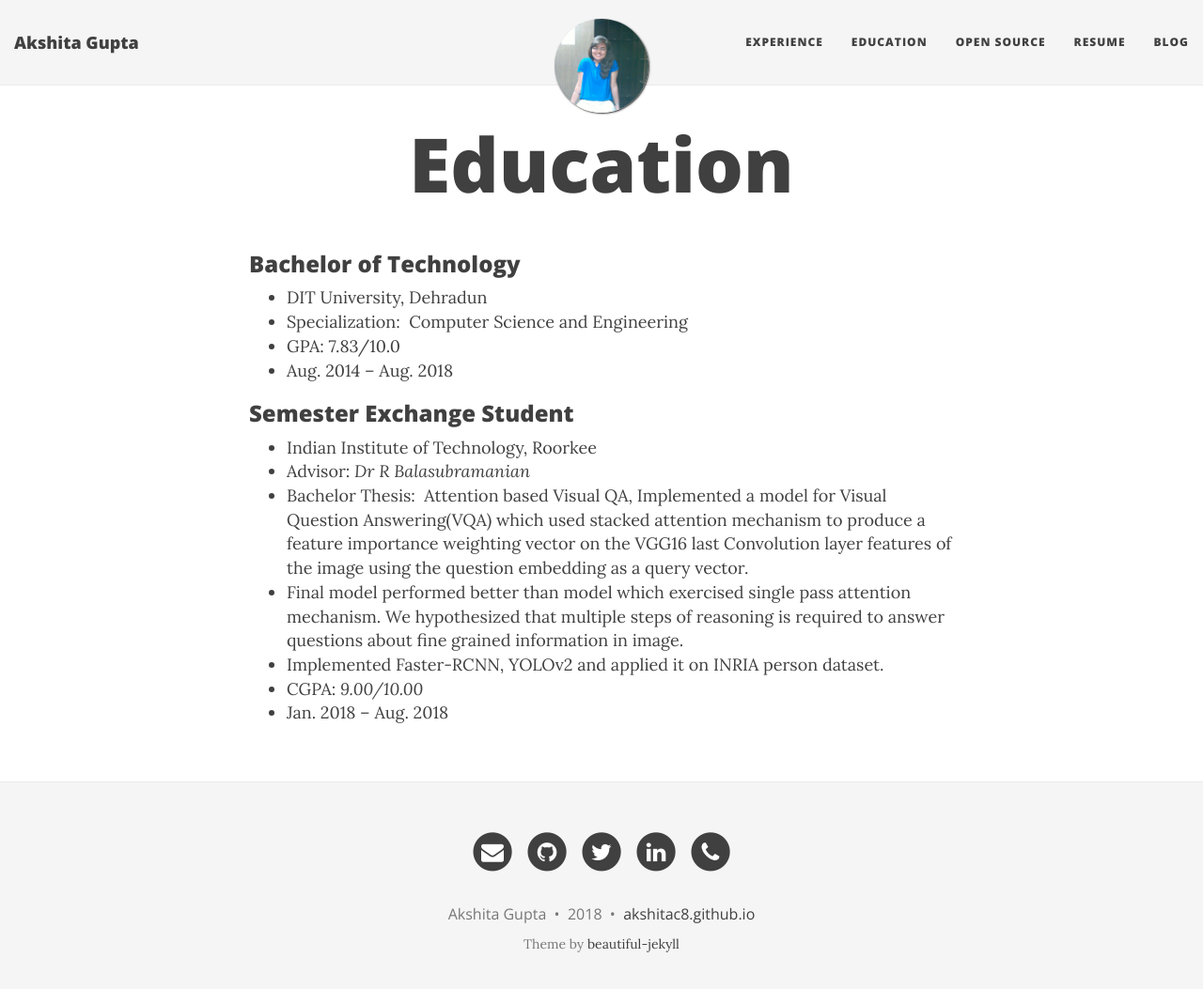
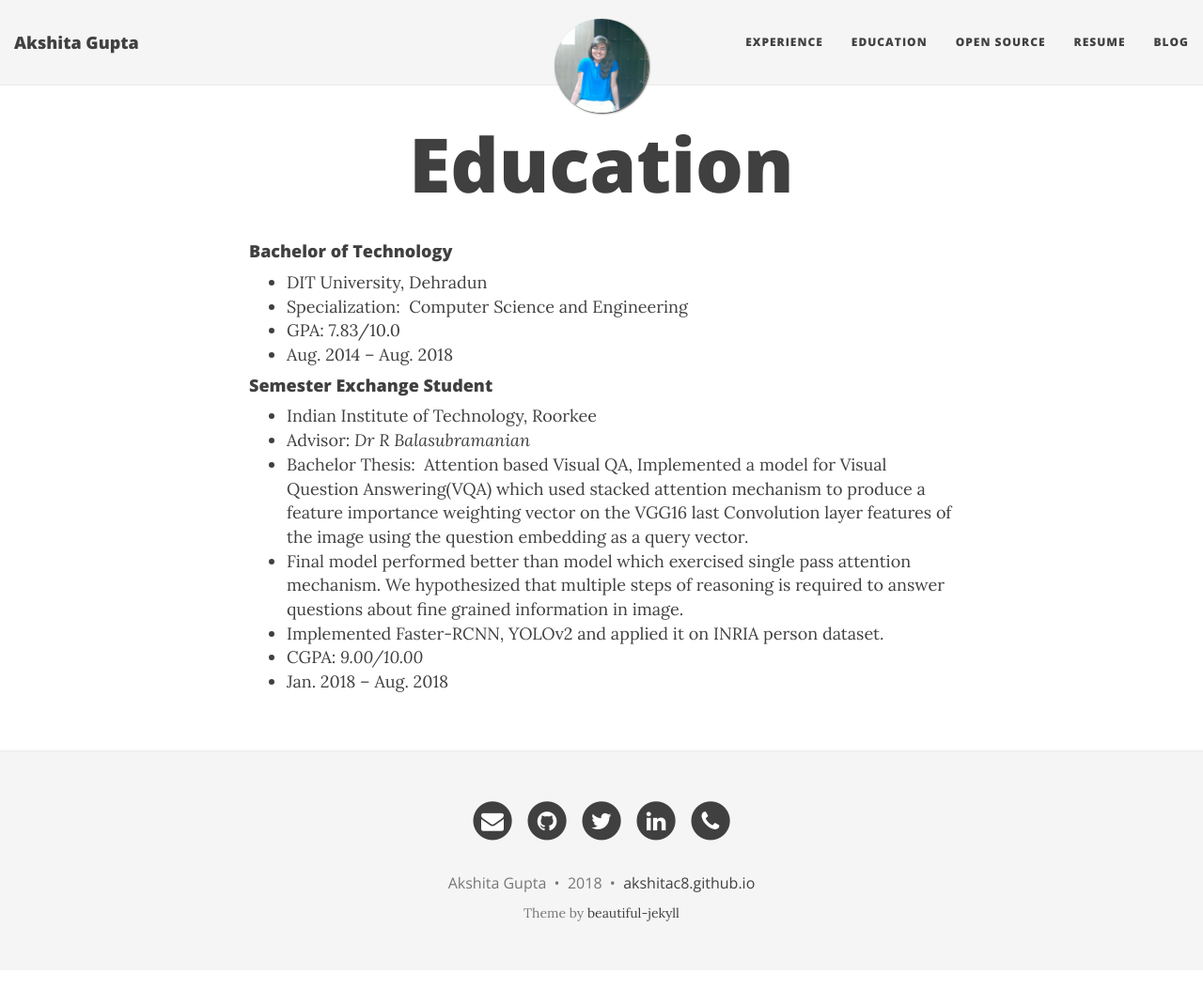
Before and after one commit to akshitac8/akshitac8.github.io, a Jekyll site: the page built from Education.md, in a window 1280 px wide and 1066 px high. Shown: the top 1053 px of the window at 94% size. Built offline with Jekyll 4.4.1, drawn with Linux system fonts in a browser that asks for light colours; nearby versions of some CDN libraries.

```diff
--- a/Education.md
+++ b/Education.md
@@ -3,13 +3,13 @@ layout: page
 title: Education
 ---
 
-### Bachelor of Technology
+#### Bachelor of Technology
 * DIT University, Dehradun
 * Specialization:&nbsp; Computer Science and Engineering
 * GPA: 7.83/10.0
 * Aug. 2014 – Aug. 2018
 
-### Semester Exchange Student
+#### Semester Exchange Student
 * Indian Institute of Technology, Roorkee
 * Advisor: _Dr R Balasubramanian_
 * Bachelor Thesis:&nbsp; Attention based Visual QA, Implemented a model for Visual Question Answering(VQA) which used stacked attention mechanism to produce a feature importance weighting vector on the VGG16 last Convolution layer features of the image using the question embedding as a query vector.
```
